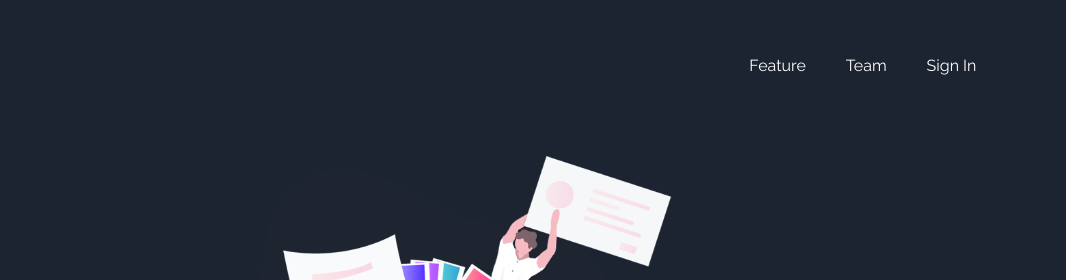
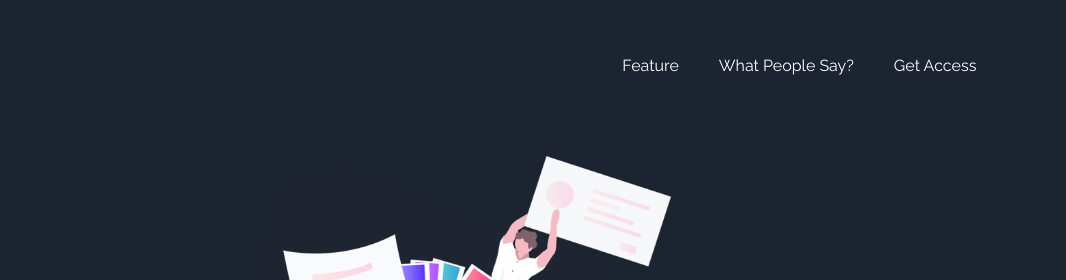
Before and after one commit to przemg/fylo-landing-page, a plain HTML site: page index.html in a window 1280 px wide. Shown: the top 280 px of the page, 214-1280 px from the left. Drawn offline with nearby package versions, Linux system fonts and the light colour scheme.

Commit message:
Change navigation labels

```diff
--- a/index.html
+++ b/index.html
@@ -27,8 +27,8 @@
         </a>
         <ul class="menu">
             <li class="menu__item"><a class="menu__link" href="#">Feature</a></li>
-            <li class="menu__item"><a class="menu__link" href="#">Team</a></li>
-            <li class="menu__item"><a class="menu__link" href="#">Sign in</a></li>
+            <li class="menu__item"><a class="menu__link" href="#">What people say?</a></li>
+            <li class="menu__item"><a class="menu__link" href="#">Get access</a></li>
         </ul>
     </nav>
 
```
